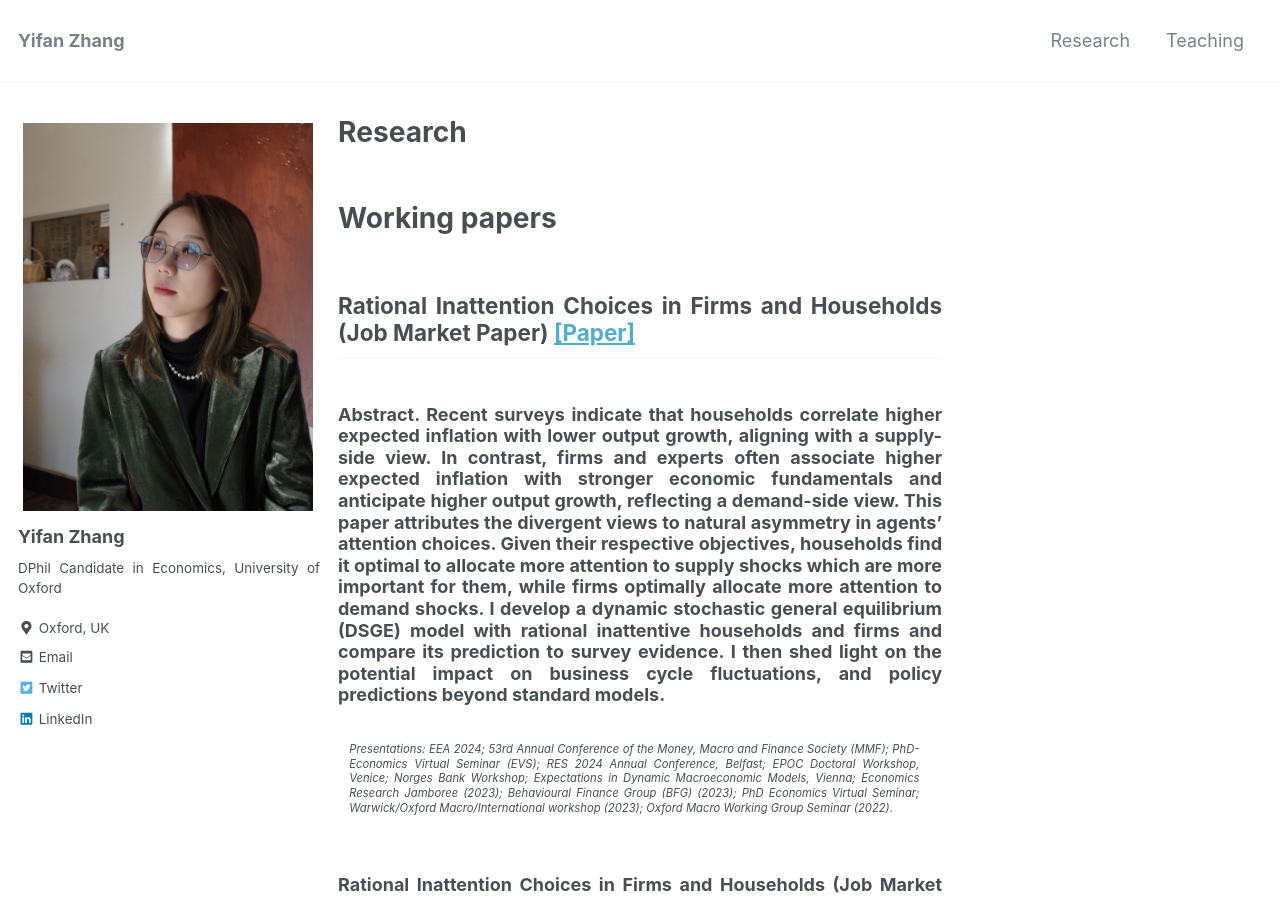
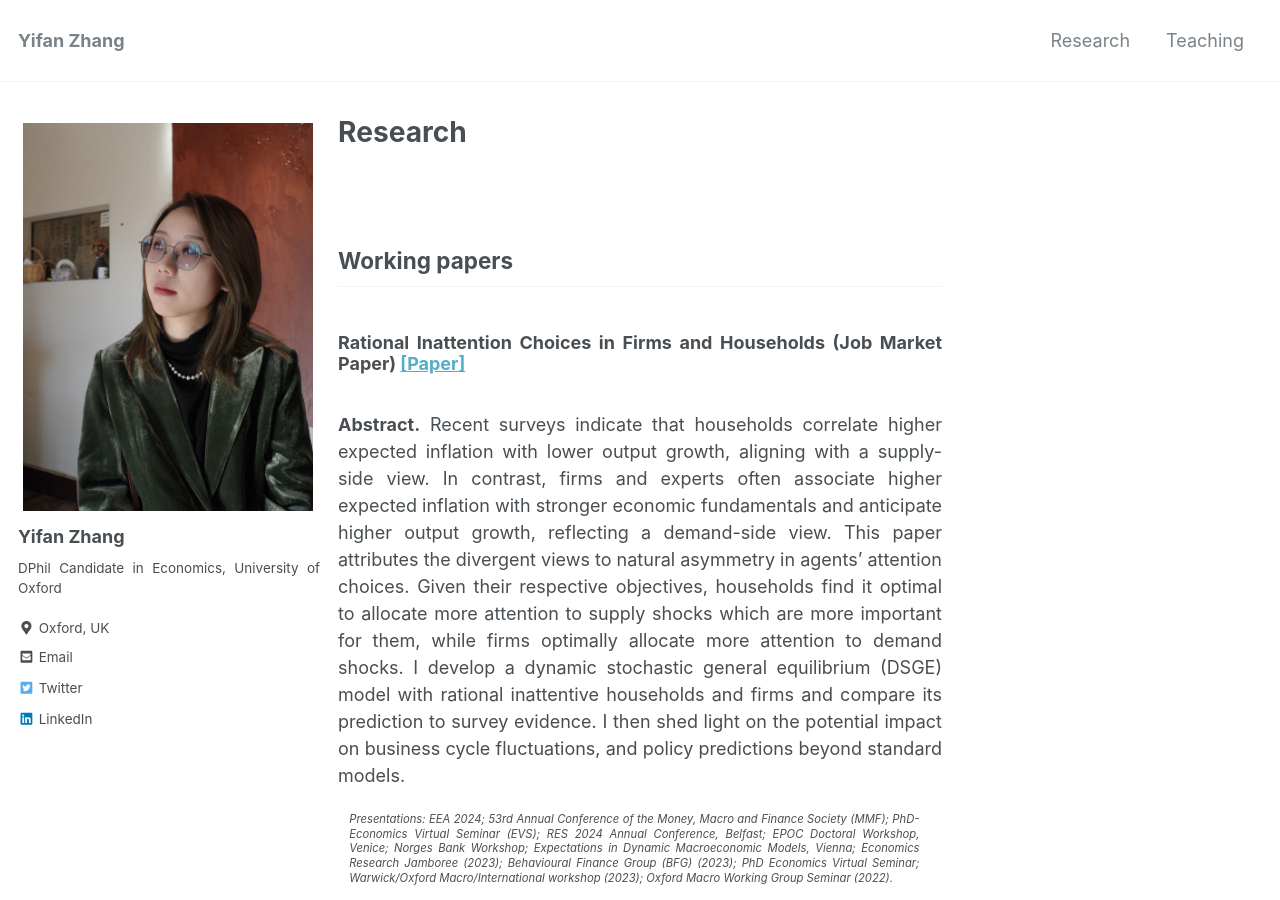
Before and after one commit to yifan-zhang-in/yifan-zhang-in.github.io, a Jekyll site: the page built from _pages/2_research.md, in a window 1280 px wide and 900 px high. Built offline with Jekyll 4.4.1, drawn with Linux system fonts in a browser that asks for light colours; nearby versions of some CDN libraries.

Commit message:
Update 2_research.md

```diff
--- a/_pages/2_research.md
+++ b/_pages/2_research.md
@@ -2,11 +2,11 @@
 title: Research
 permalink: /research/
 ---
-# Working papers
+## Working papers
 
-## **Rational Inattention Choices in Firms and Households (Job Market Paper)** [[Paper]](/home/files/papers/)
+### **Rational Inattention Choices in Firms and Households (Job Market Paper)** [[Paper]](/home/files/papers/)
 
-### **Abstract.** Recent surveys indicate that households correlate higher expected inflation with lower output growth, aligning with a supply-side view. In contrast, firms and experts often associate higher expected inflation with stronger economic fundamentals and anticipate higher output growth, reflecting a demand-side view. This paper attributes the divergent views to natural asymmetry in agents' attention choices. Given their respective objectives, households find it optimal to allocate more attention to supply shocks which are more important for them, while firms optimally allocate more attention to demand shocks. I develop a dynamic stochastic general equilibrium (DSGE) model with rational inattentive households and firms and compare its prediction to survey evidence. I then shed light on the potential impact on business cycle fluctuations, and policy predictions beyond standard models.
+**Abstract.** Recent surveys indicate that households correlate higher expected inflation with lower output growth, aligning with a supply-side view. In contrast, firms and experts often associate higher expected inflation with stronger economic fundamentals and anticipate higher output growth, reflecting a demand-side view. This paper attributes the divergent views to natural asymmetry in agents' attention choices. Given their respective objectives, households find it optimal to allocate more attention to supply shocks which are more important for them, while firms optimally allocate more attention to demand shocks. I develop a dynamic stochastic general equilibrium (DSGE) model with rational inattentive households and firms and compare its prediction to survey evidence. I then shed light on the potential impact on business cycle fluctuations, and policy predictions beyond standard models.
 
 #### Presentations: EEA 2024; 53rd Annual Conference of the Money, Macro and Finance Society (MMF); PhD-Economics Virtual Seminar (EVS); RES 2024 Annual Conference, Belfast; EPOC Doctoral Workshop, Venice; Norges Bank Workshop; Expectations in Dynamic Macroeconomic Models, Vienna; Economics Research Jamboree (2023); Behavioural Finance Group (BFG) (2023); PhD Economics Virtual Seminar; Warwick/Oxford Macro/International workshop (2023); Oxford Macro Working Group Seminar (2022).
 
```
